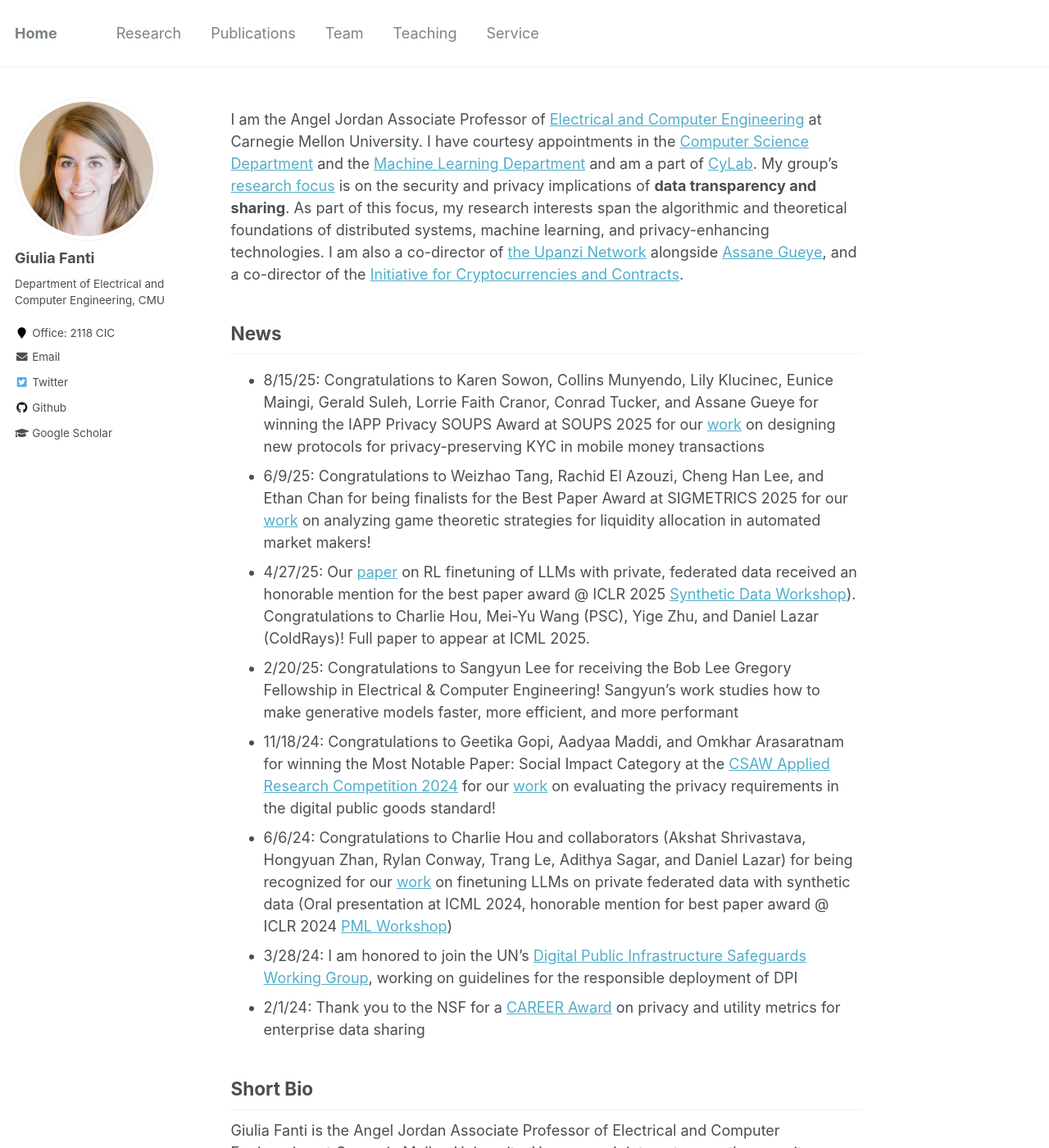
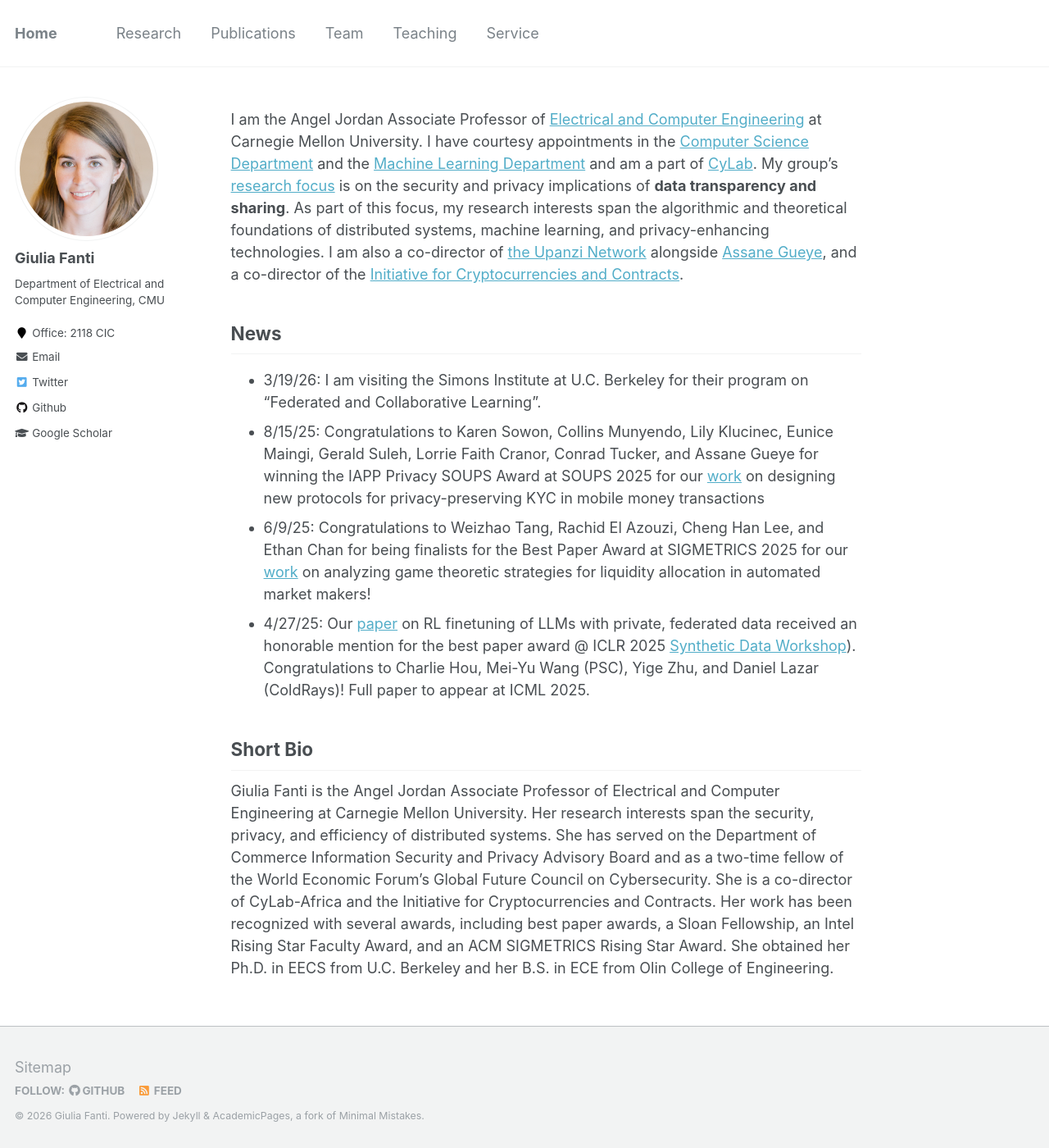
Before and after one commit to gfanti/gfanti.github.io, a Jekyll site: the page built from _pages/about.md, in a window 1280 px wide and 1400 px high. Shown: the whole window at 82% size. Built offline with Jekyll 4.4.1, drawn with Linux system fonts in a browser that asks for light colours.

Commit message:
updated about

```diff
--- a/_pages/about.md
+++ b/_pages/about.md
@@ -11,15 +11,16 @@ redirect_from:
 I am the Angel Jordan Associate Professor of <a href="https://ece.cmu.edu">Electrical and Computer Engineering</a> at Carnegie Mellon University. I have courtesy appointments in the <a href="https://www.csd.cs.cmu.edu/">Computer Science Department</a> and the <a href="https://www.ml.cmu.edu/">Machine Learning Department</a> and am a part of  <a href="https://www.cylab.cmu.edu">CyLab</a>. My group's <a href="/research">research focus</a> is on the security and privacy implications of **data transparency and sharing**. As part of this focus, my research interests span the algorithmic and theoretical foundations of distributed systems, machine learning, and privacy-enhancing technologies. I am also a co-director of <a href="https://www.africa.engineering.cmu.edu/research/upanzi/index.html">the Upanzi Network</a> alongside <a href="https://www.africa.engineering.cmu.edu/faculty-and-staff/directory/bios/gueye-assane.html">Assane Gueye</a>, and a co-director of the <a href="https://www.initc3.org/">Initiative for Cryptocurrencies and Contracts</a>.
 
 ## News
+* 3/19/26: I am visiting the Simons Institute at U.C. Berkeley for their program on "Federated and Collaborative Learning".
 * 8/15/25: Congratulations to Karen Sowon, Collins Munyendo, Lily Klucinec, Eunice Maingi, Gerald Suleh, Lorrie Faith Cranor, Conrad Tucker, and Assane Gueye for winning the IAPP Privacy SOUPS Award at SOUPS 2025 for our <a href="https://www.usenix.org/conference/soups2025/presentation/sowon">work</a> on designing new protocols for privacy-preserving KYC in mobile money transactions
 * 6/9/25: Congratulations to Weizhao Tang, Rachid El Azouzi, Cheng Han Lee, and Ethan Chan for being finalists for the Best Paper Award at SIGMETRICS 2025 for our <a href="https://ui.adsabs.harvard.edu/abs/2024arXiv241110399T/abstract">work</a> on analyzing game theoretic strategies for liquidity allocation in automated market makers!
 * 4/27/25: Our <a href="https://arxiv.org/abs/2504.16438">paper</a> on RL finetuning of LLMs with private, federated data received an honorable mention for the best paper award @ ICLR 2025 <a href="https://synthetic-data-iclr.github.io/">Synthetic Data Workshop</a>). Congratulations to Charlie Hou, Mei-Yu Wang (PSC), Yige Zhu, and Daniel Lazar (ColdRays)! Full paper to appear at ICML 2025.
+{% comment %}
 * 2/20/25: Congratulations to Sangyun Lee for receiving the Bob Lee Gregory Fellowship in Electrical & Computer Engineering! Sangyun's work studies how to make generative models faster, more efficient, and more performant
 * 11/18/24: Congratulations to Geetika Gopi, Aadyaa Maddi, and Omkhar Arasaratnam for winning the Most Notable Paper: Social Impact Category at the <a href="sdf">CSAW Applied Research Competition 2024</a> for our <a href="https://www.usenix.org/system/files/soups2024-gopi.pdf">work</a> on evaluating the privacy requirements in the digital public goods standard!
 * 6/6/24: Congratulations to Charlie Hou and collaborators (Akshat Shrivastava, Hongyuan Zhan, Rylan Conway, Trang Le, Adithya Sagar, and Daniel Lazar) for being recognized for our <a href="https://arxiv.org/pdf/2406.02958">work</a> on finetuning LLMs on private federated data with synthetic data (Oral presentation at ICML 2024, honorable mention for best paper award @ ICLR 2024 <a href="https://pml-workshop.github.io/iclr24/">PML Workshop</a>)
 * 3/28/24: I am honored to join the UN's <a href="https://www.dpi-safeguards.org/">Digital Public Infrastructure Safeguards Working Group</a>, working on guidelines for the responsible deployment of DPI
 * 2/1/24: Thank you to the NSF for a <a href="https://www.ece.cmu.edu/news-and-events/story/2024/01/nsf-career-awards.html">CAREER Award</a> on privacy and utility metrics for enterprise data sharing
-{% comment %}
 * 8/28/23: Congratulations to Karen Sowon for being named an <a href="https://eecsrisingstars2023.cc.gatech.edu/"> EECS Rising Star</a>!
 * 8/21/23: Congratulations to Mingxun Zhou for being named a <a href="https://www.cylab.cmu.edu/news/2023/08/21-presidential-fellows.html">2023 CyLab Presidential Fellow</a>!
 * 5/25/22: New blog post from Weizhao Tang about our work (with Lucianna Kiffer and Ari Juels) on <a href="https://medium.com/initc3org/strategic-latency-reduction-in-blockchain-peer-to-peer-networks-6599bf38fd53">Strategic Latency Reduction in Blockchain Peer-to-Peer Networks</a>
```
